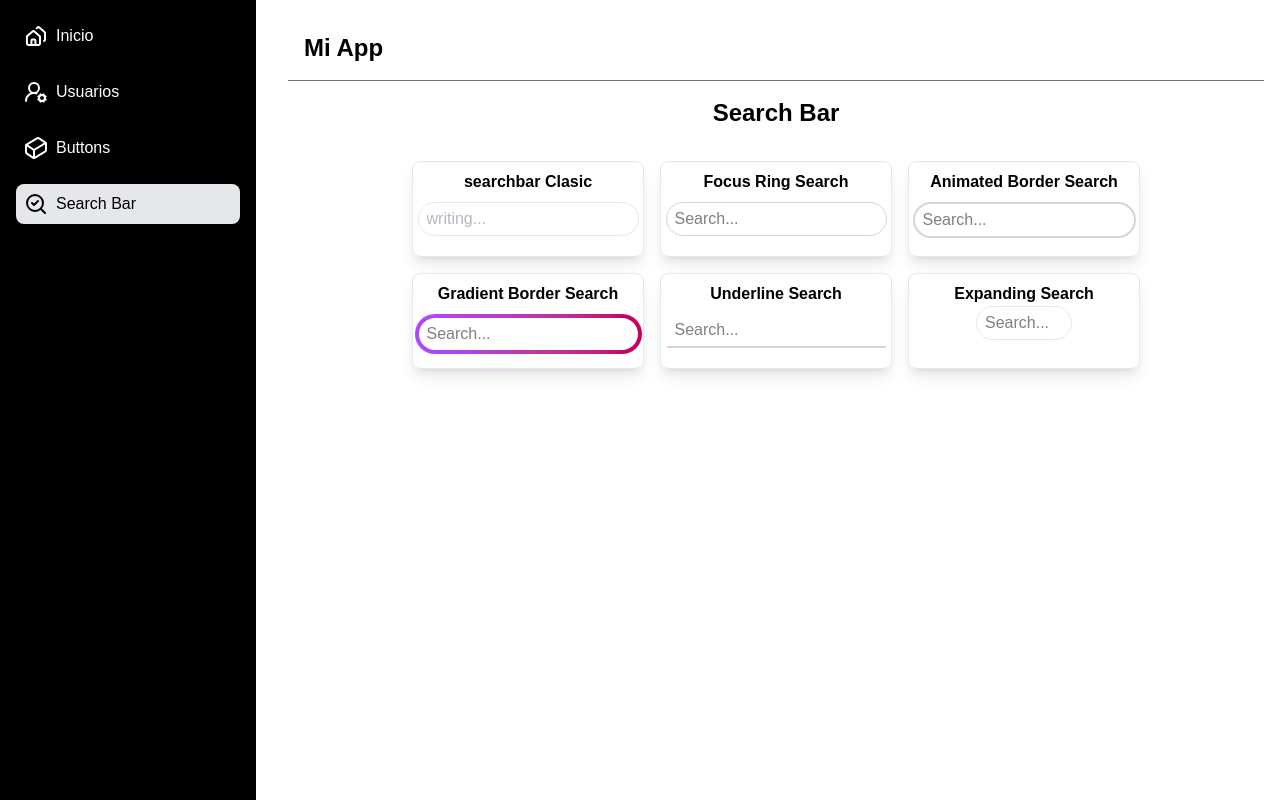
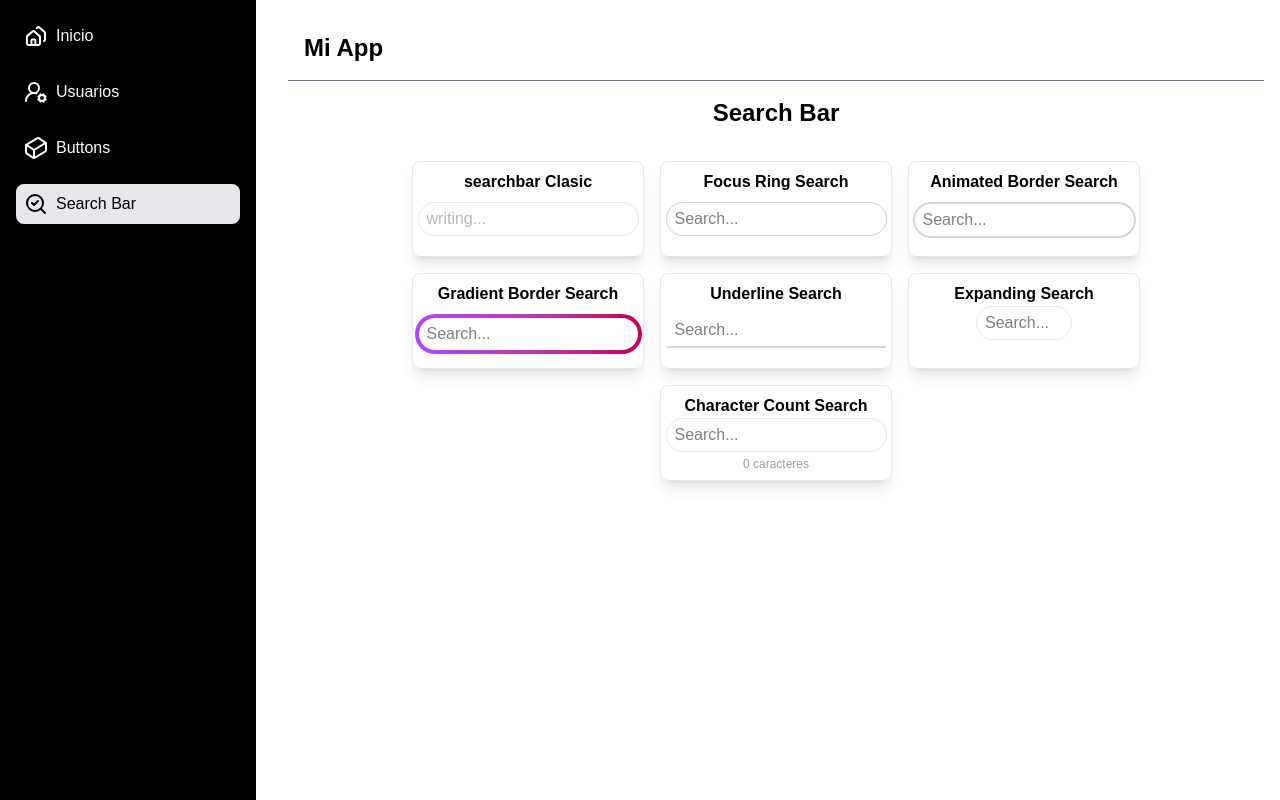
Before and after one commit to alejandro-v02/PixelCraft, a React (Vite) app: page / in a window 1280 px wide. Both pictures are taken after a click on the element "Search Bar". Built offline with nearby package versions, Linux system fonts and the light colour scheme.

Commit message:
Add search bar with character counter

```diff
--- a/src/modules/Search-bar.jsx
+++ b/src/modules/Search-bar.jsx
@@ -1,4 +1,7 @@
+import { useState } from "react"
+
 function SearchBar(){
+    const [searchText,setSearchText]=useState("");
     return(
         <div>
             <div className="flex justify-center items-center text-center" >
@@ -57,6 +60,17 @@ function SearchBar(){
                     focus:w-48 transition-all duration-500 focus:shadow-lg"/>
                 </div>
 
+                <div className="flex flex-col border border-gray-200 w-58 h-24 items-center rounded-lg shadow-lg">
+                    <h3 className="mt-2 font-bold">Character Count Search</h3>
+                    <input type="text"
+                    placeholder="Search..."
+                    value={searchText}
+                    onChange={(e)=> setSearchText(e.target.value)}
+                    className="border border-gray-200 p-1 pl-2 rounded-full outline-none
+                    "/>
+                    <span className="text-xs text-gray-400 mt-1">{searchText.length} caracteres</span>
+                </div>
+
             </div>
         </div>
     )
```
